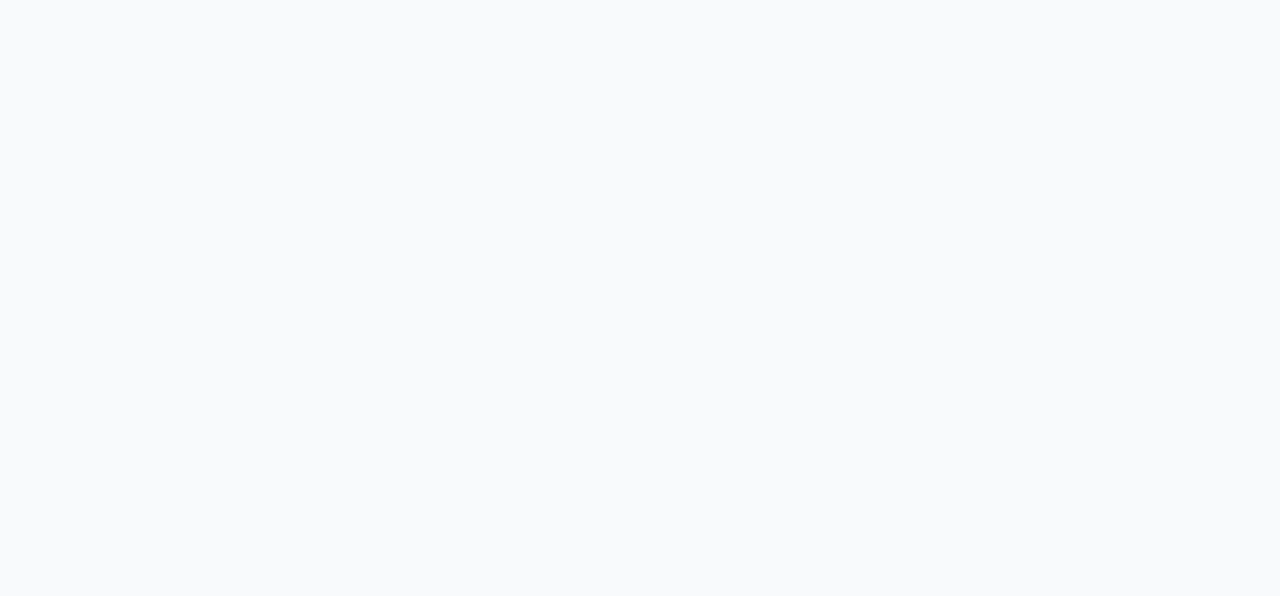
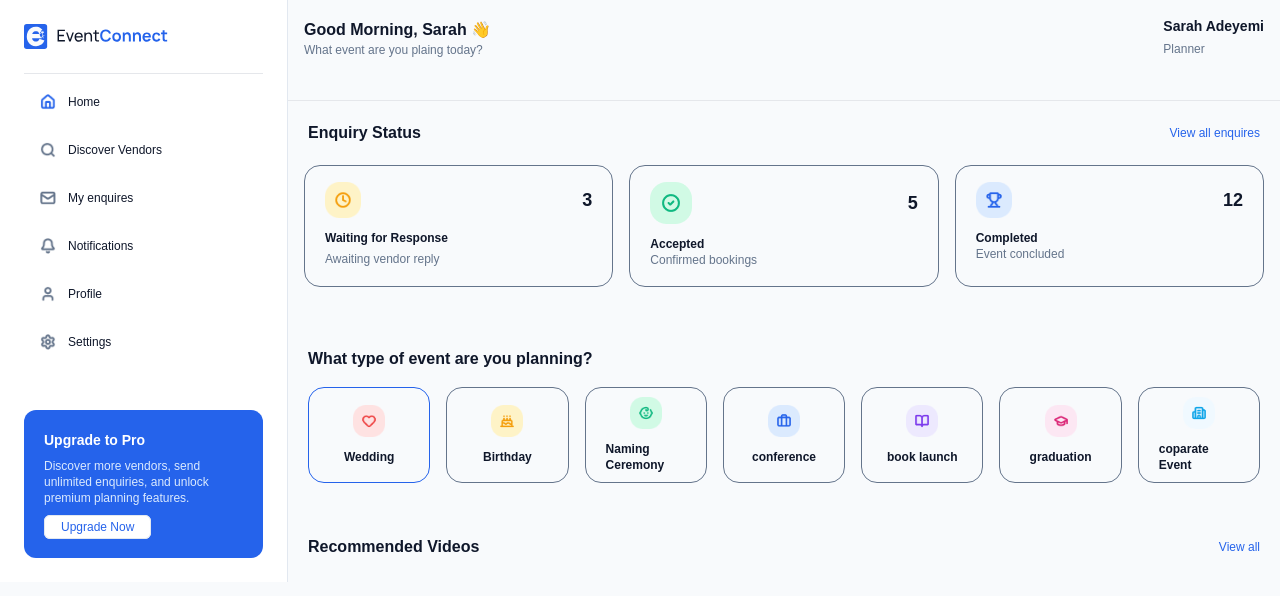
Before and after one commit to Divine-Chidozie/orange-herizon-circle, a React (Vite) app: page /PlannerDashboard in a window 1280 px wide. Before the commit this address had no page. Shown: the top 596 px of the page. Built offline with nearby package versions, Linux system fonts and the light colour scheme.

Commit message:
changing dashboard

```diff
--- a/src/components/Navbar.jsx
+++ b/src/components/Navbar.jsx
@@ -12,6 +12,8 @@
   const navigate = useNavigate();
 
   const isLoggedIn = !!localStorage.getItem("token");
+
+  // const user = JSON.parse(localStorage.getItem("user"));
 
   const navLinks = [
     { name: "Categories", id: "categories" },
--- a/src/components/PlannerSideBar.jsx
+++ b/src/components/PlannerSideBar.jsx
@@ -106,7 +106,7 @@
               </p>
             </div>
 
-            <div>a
+            <div>
               <h4 className="text-sm font-semibold">Sarah Adeyemi</h4>
               <span className="text-xs text-gray">Planner</span>
             </div>
@@ -114,14 +114,13 @@
 
           <hr className="mt-6 border-gray-200" />
 
-          <main className="overflow-x-hidden">s
+          <main className="overflow-x-hidden">
             <div className="flex justify-between items-center p-5">
               <h2 className="font-semibold text-md">Enquiry Status</h2>
               <a href="" className="text-xs text-primary">
                 View all enquires
               </a>
             </div>
-
             <div className="grid grid-cols-1 sm:grid-cols-2 lg:grid-cols-3 gap-4 px-4">
               {/* first card container with 2 inner card */}
               <div className="first-card flex flex-col px-5 py-4 gap-3 border border-gray rounded-2xl">
@@ -174,7 +173,6 @@
                 </div>
               </div>
             </div>
-
             <section className="mt-10">
               <div className="flex flex-col gap-4 p-5">
                 <h2 className="font-semibold text-md">
@@ -239,7 +237,6 @@
                 </div>
               </div>
             </section>
-
             {/* Recommended videos section */}
             <section className="mt-3">
               <div className="flex gap-4 p-5  justify-between items-center ">
--- a/src/pages/auth/SignIn.jsx
+++ b/src/pages/auth/SignIn.jsx
@@ -64,25 +64,25 @@
 
       // Redirect
       if (user.role === "planner" || user.role === "ORGANIZER") {
-        navigate("/planner/dashboard");
+        navigate("/PlannerDashboard");
       } else if (user.role === "vendor" || user.role === "VENDOR") {
-        navigate("/vendor/dashboard");
+        // navigate("/vendor/dashboard");
       } else {
         navigate("/");
       }
+    } catch (error) {
+      console.log(error);
 
-      // const user = JSON.parse(localStorage.getItem("user"));
+      if (error.response) {
+        console.log("Status:", error.response.status);
+        console.log("Response:", error.response.data);
 
-      // console.log(user.name);
-      // console.log(user.role);
-    } catch (error) {
-      if (error.response?.data?.errors?.length) {
-        alert(error.response.data.errors[0].msg);
+        alert(JSON.stringify(error.response.data, null, 2));
+      } else if (error.request) {
+        alert("Server did not respond.");
       } else {
-        alert(error.response?.data?.message || "Login failed.");
+        alert(error.message);
       }
-    } finally {
-      setLoading(false);
     }
   }
 
--- a/src/routes/AppRoutes.jsx
+++ b/src/routes/AppRoutes.jsx
@@ -16,7 +16,7 @@
         <Route path="/sign-up" element={<SignUp />} />
         <Route path="/account-created" element={<AccountCreated />} />
 
-        <Route path="/planner/dashboard" element={<PlannerDashboard />} />
+        <Route path="PlannerDashboard" element={<PlannerDashboard />} />
 
         {/* <Route path="/vendor/dashboard" element={<VendorDashboard />} /> */}
       </Routes>
```
